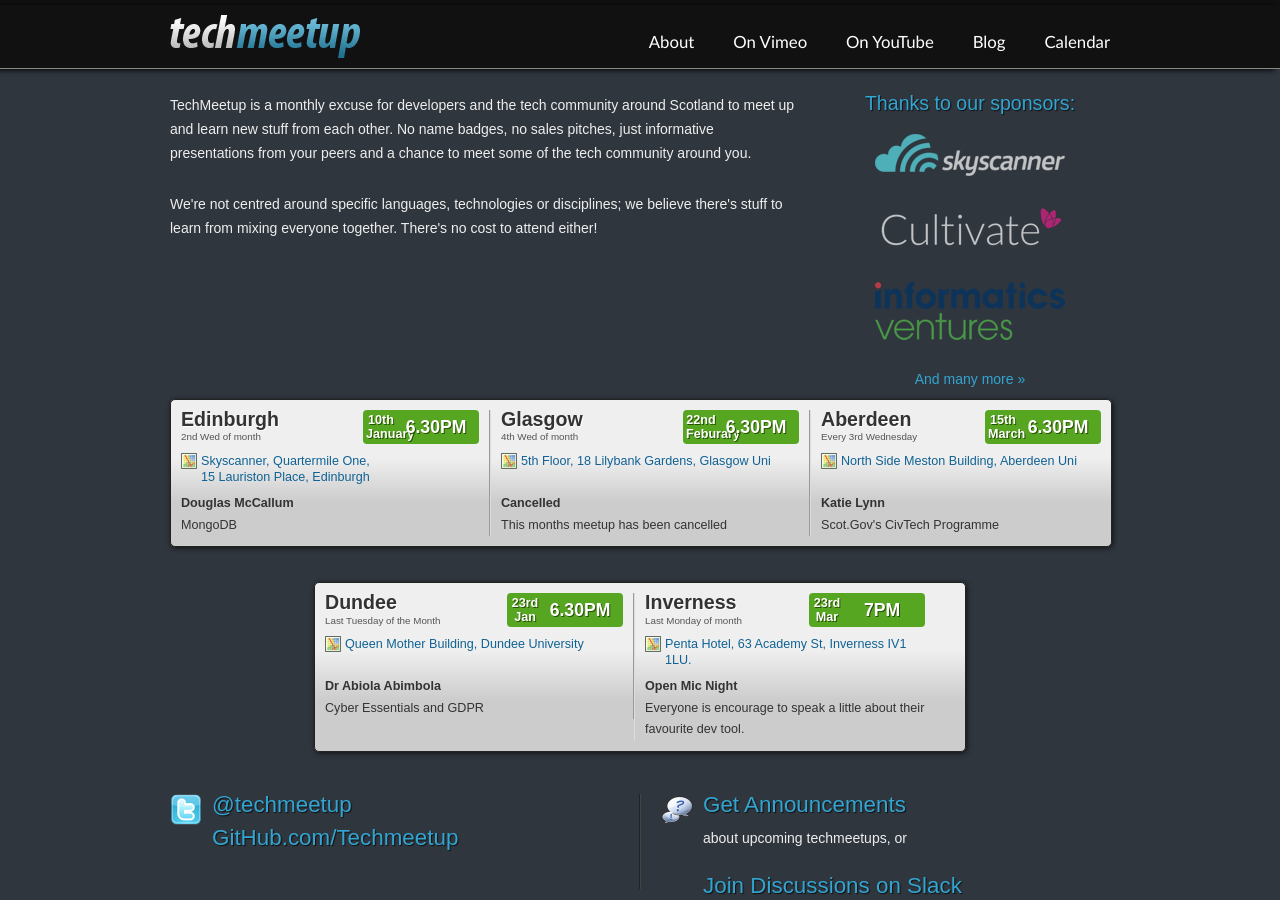
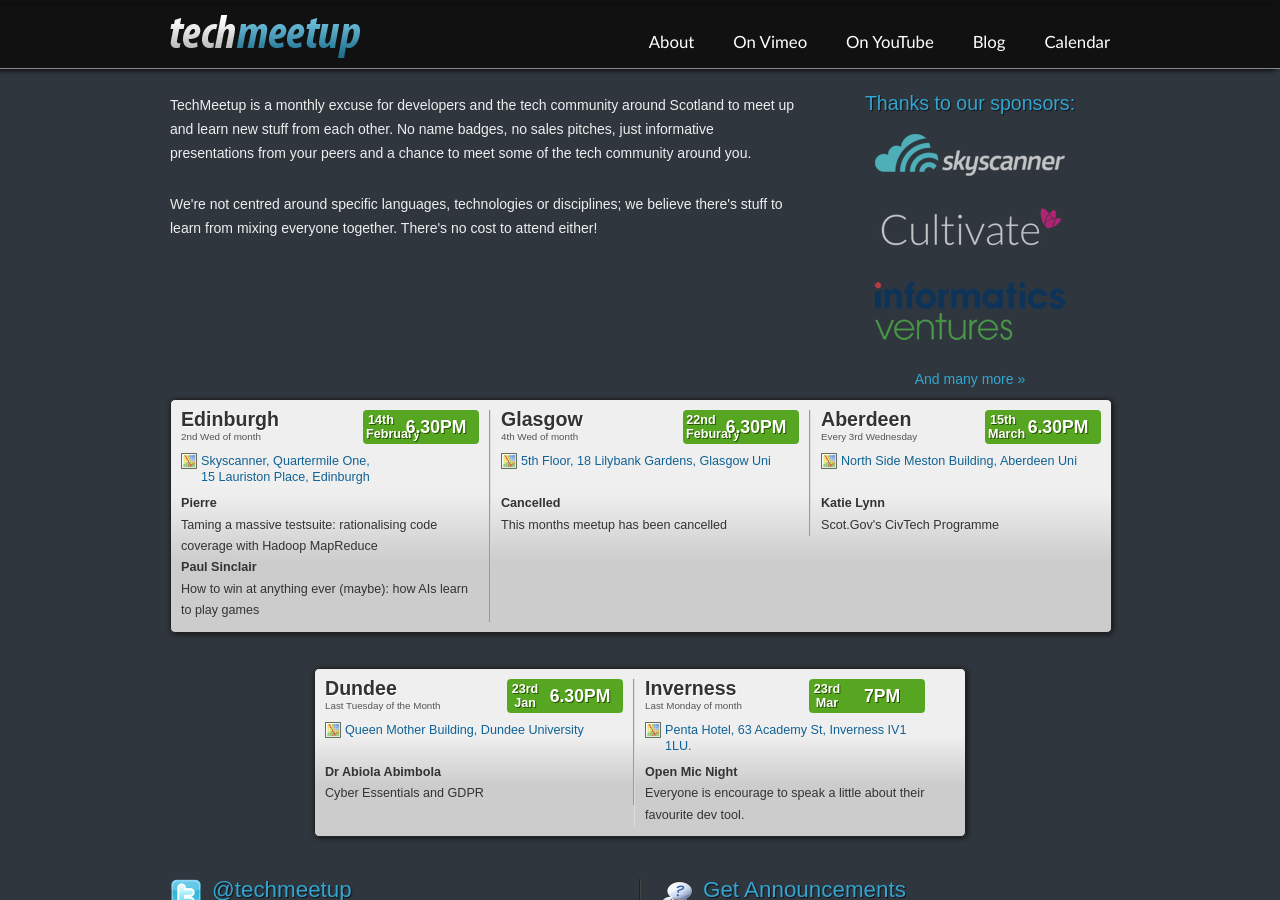
Before and after one commit to techmeetup/techmeetup.co.uk, a Jekyll site: the page built from index.html, in a window 1280 px wide and 900 px high. Built offline with Jekyll 4.4.1, drawn with Linux system fonts in a browser that asks for light colours.

Commit message:
Update speakers for Edinburgh TMU Feb 2018

```diff
--- a/_data/index.json
+++ b/_data/index.json
@@ -2,12 +2,16 @@
   "edinburgh": {
     "speakers": [
       {
-        "name": "Douglas McCallum",
-        "talk": "MongoDB"
+        "name": "Pierre",
+        "talk": "Taming a massive testsuite: rationalising code coverage with Hadoop MapReduce"
+      },
+      {
+        "name": "Paul Sinclair",
+        "talk": "How to win at anything ever (maybe): how AIs learn to play games"
       }
     ],
-    "day": "10th",
-    "month": "January"
+    "day": "14th",
+    "month": "February"
   },
   "glasgow": {
     "speakers": [
```
